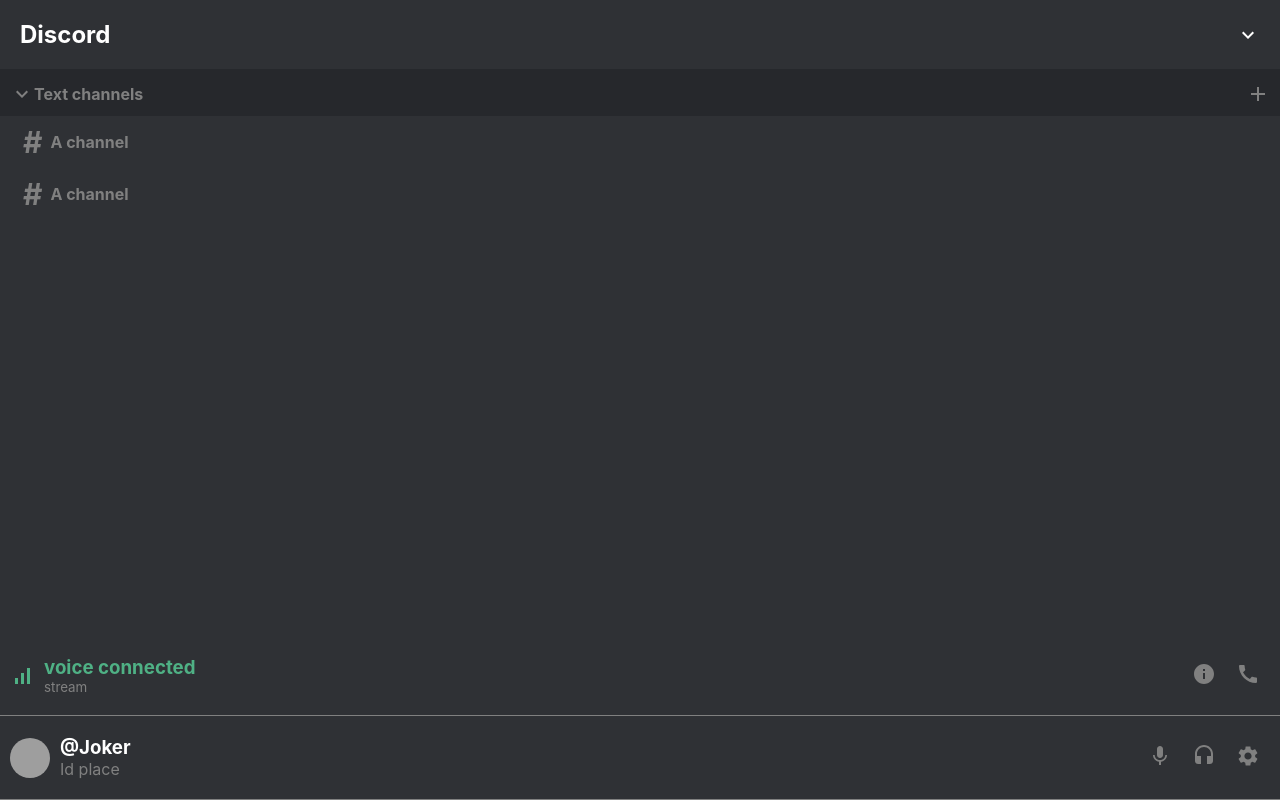
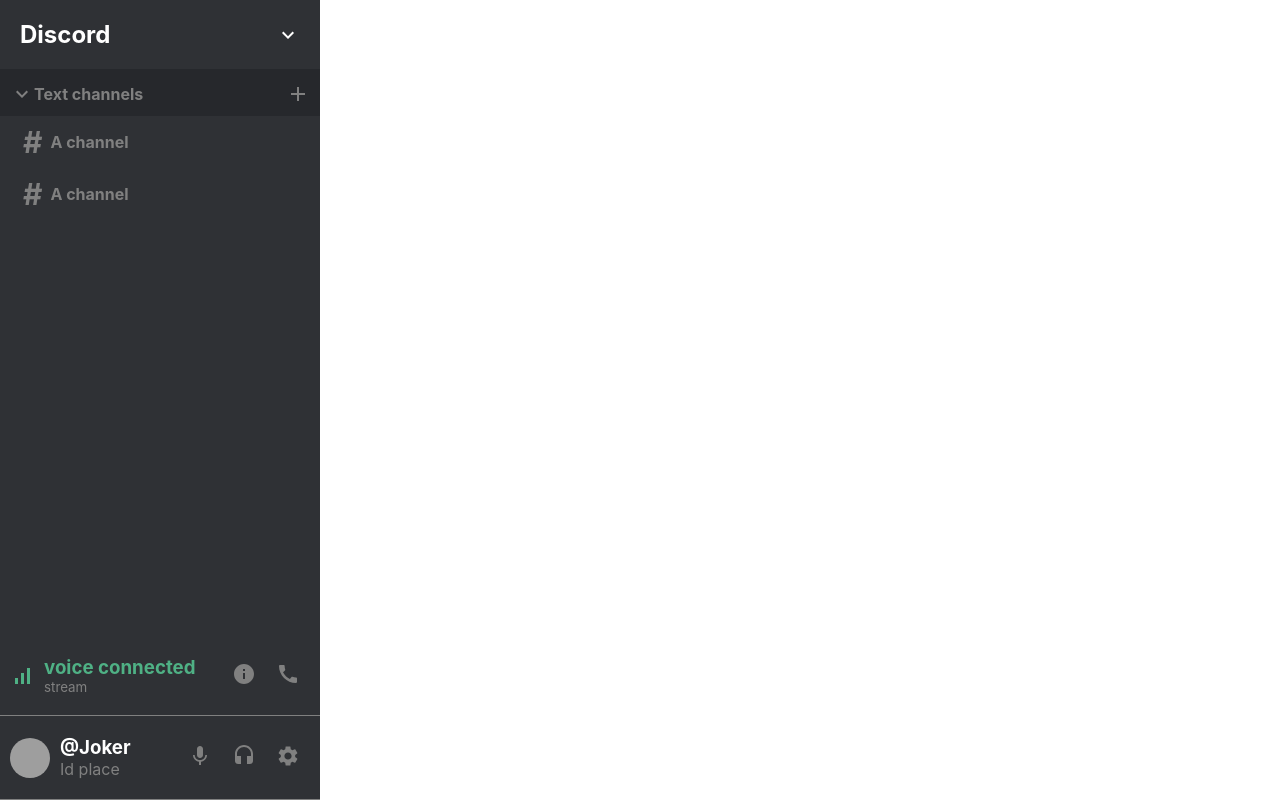
Before and after one commit to SunnyAsar/discord-clone, a React (Create React App) app: page / in a window 1280 px wide. Built offline with nearby package versions, Linux system fonts and the light colour scheme; grey boxes are pictures that could not be loaded.

Commit message:
sidebar component

```diff
--- a/src/App.css
+++ b/src/App.css
@@ -2,3 +2,6 @@
   padding: 0px;
   margin: 0;
 }
+.app{
+  display: flex;
+}
```
